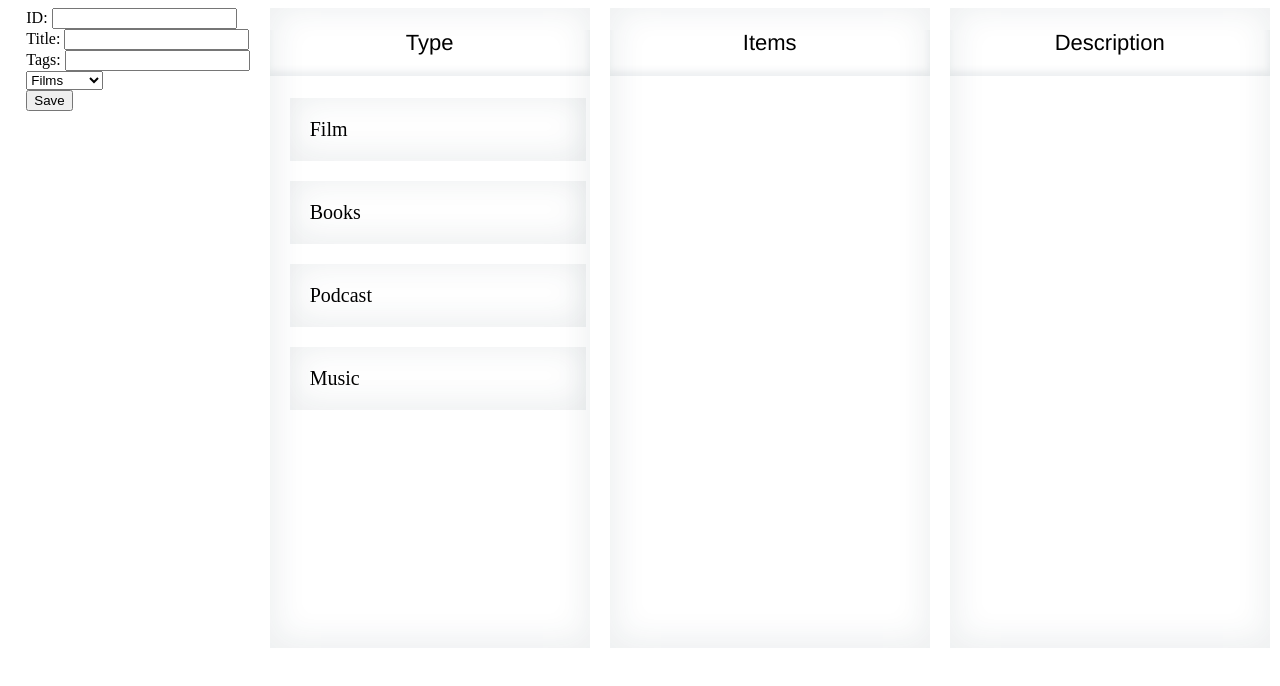
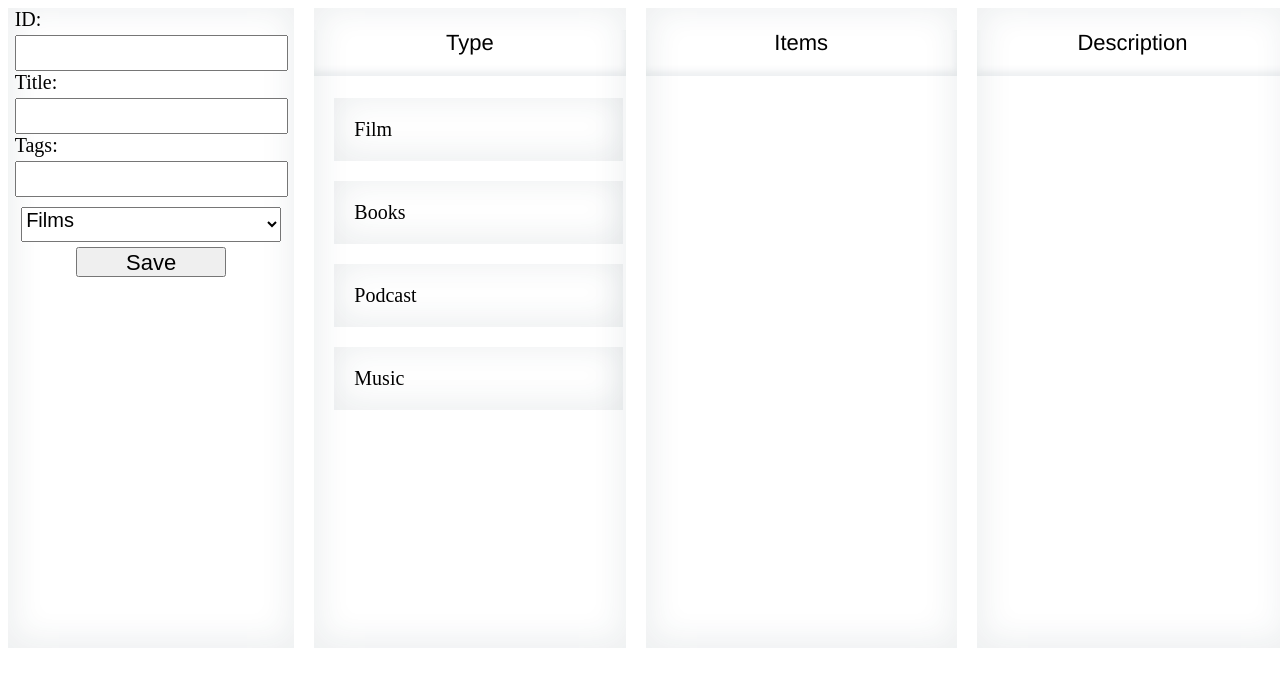
Before and after one commit to AdriiReverchuk/catalog, a website built with Parcel: page src/index.html in a window 1280 px wide. Built offline with nearby package versions, Linux system fonts and the light colour scheme.

Commit message:
add form +style

```diff
--- a/src/MVC/details.view.ts
+++ b/src/MVC/details.view.ts
@@ -5,6 +5,12 @@ export class DetailsView {
         for(const [k,v] of Object.entries(details)) {
             for(const i in v) {
                if(id === v[i].title) {
+                const arrItem = document.querySelectorAll('.description');
+                if (arrItem){
+                    for(let i=0;i<arrItem.length;i++){
+                        arrItem[i].remove();
+                    }
+                }
                    const title = this.createElement("div", "description")
                    title.textContent = `Name: ${id}, Tags: ${v[i].arrTags}`
                    descriptionContainer.append(title)
--- a/src/MVC/item.view.ts
+++ b/src/MVC/item.view.ts
@@ -9,6 +9,12 @@ export class ItemView {
         const itemContainer = document.getElementById("item-container")
         for(const [k,v] of Object.entries(items)) {
             if(k === id) {
+                const arrItem = document.querySelectorAll('.item');
+                if (arrItem){
+                    for(let i=0;i<arrItem.length;i++){
+                        arrItem[i].remove();
+                    }
+                }
                 for(const i in v) {
                     const item = this.createElement("div", "item", v[i].title)
                     item.dataset.name = v[i].title
--- a/src/style.css
+++ b/src/style.css
@@ -63,3 +63,59 @@
       text-transform: capitalize;
       margin-bottom: 20px;
   }
+  #type,
+#items,
+#tags:hover {
+  transition: all 200ms ease;
+}
+
+#input-form {
+  display: flex;
+  position: relative;
+  flex-direction: column;
+  align-items: center;
+  width: 23vw;
+  height: auto;
+  box-shadow: -2px 4px 9px 0px rgba(34, 60, 80, 0.17);
+  box-shadow: 1px -3px 31px 6px rgba(34, 60, 80, 0.08) inset;
+}
+
+select {
+  display: flex;
+  position: relative;
+  flex-direction: column;
+  width: 260px;
+  height: 35px;
+  margin-top: 10px;
+  font-size: 20px;
+}
+
+input {
+  height: 30px;
+  font-size: 20px;
+  margin-top: -6px;
+}
+
+label {
+  font-size: 20px;
+}
+
+.btn {
+  display: flex;
+  flex-direction: column;
+  margin-top: 5px;
+}
+
+#btn {
+  width: 150px;
+  height: 30px;
+  font-size: 22px;
+}
+
+.id-form,
+.tags-form,
+.title-form {
+  display: flex;
+  flex-direction: column;
+  gap: 10px;
+}
```
Also changed, not shown: 1 other file.
